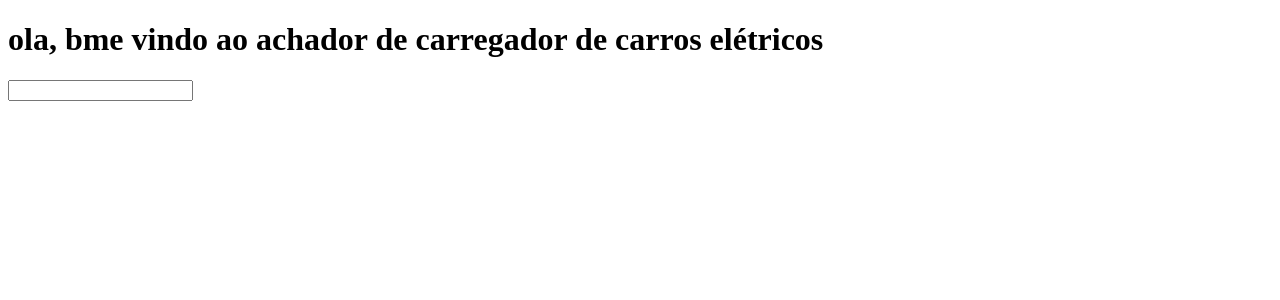
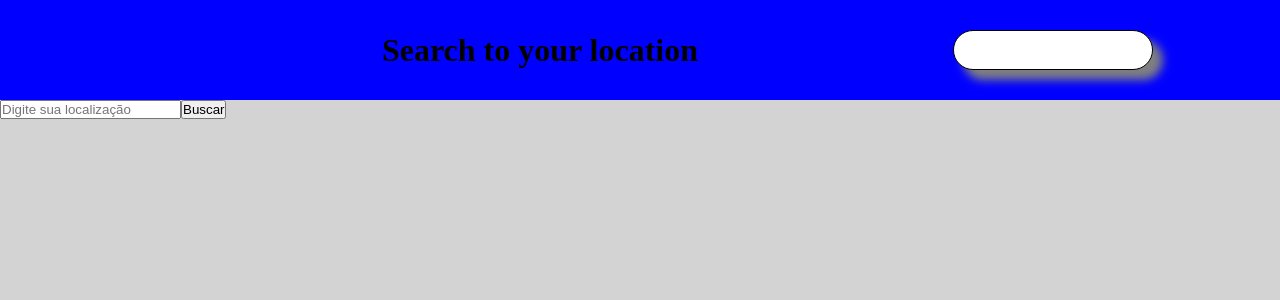
Before and after one commit to cauandrade123/eletric-station-finder, a React (Create React App) app in the folder findereletricstation/: page / in a window 1280 px wide. Shown: the top 300 px of the page. Built offline with nearby package versions, Linux system fonts and the light colour scheme; no server answers.

Commit message:
api fetched

```diff
--- a/findereletricstation/package.json
+++ b/findereletricstation/package.json
@@ -7,6 +7,7 @@
     "@testing-library/jest-dom": "^6.6.3",
     "@testing-library/react": "^16.2.0",
     "@testing-library/user-event": "^13.5.0",
+    "axios": "^1.8.4",
     "react": "^19.1.0",
     "react-dom": "^19.1.0",
     "react-scripts": "5.0.1",
--- a/findereletricstation/src/App.jsx
+++ b/findereletricstation/src/App.jsx
@@ -1,46 +1,63 @@
 import { useState } from 'react';
 import './App.scss';
+import Header from './components/header/header.jsx';
+import axios from  'axios';
+import CardLocation from './components/cards/card.jsx';
 
 function App() {
 
 
-  const axios = require('axios');
 
-// Definindo os parâmetros da requisição
+    const[location,setLocation] = useState('')
+    const[results, setResults] = useState([])
+
+
+
+
     const options = {
       method: 'GET',
       url: 'https://ev-charge-finder.p.rapidapi.com/search-by-location',
       params: {
-    near: 'São Paulo, SP, Brasil', // Localização de busca no Brasil
-    limit: '20' // Limite de resultados
+        near: location,
+        limit: '20'
       },
       headers: {
-    'x-rapidapi-key': 'bf8dff4de0mshf38228eec688b4cp172b86jsn313bc7b1a56d',
-    'x-rapidapi-host': 'ev-charge-finder.p.rapidapi.com'
+        'X-RapidAPI-Key': 'b2dd9a031cmsh2371dcdee407051p1add8ejsn0ca76e1ca259',
+        'X-RapidAPI-Host': 'ev-charge-finder.p.rapidapi.com'
       }
     };
 
-// Função para buscar dados
+
 async function fetchData() {
   try {
+    console.log('Buscando por:', location);
     const response = await axios.request(options);
-    console.log('Postos de Energia:', response.data);
+    console.log('Chaves da resposta:', Object.keys(response.data));
+    console.log('Resposta completa:', response.data);
+
+
+    setResults(response.data.stations || response.data.data || response.data);
+
   } catch (error) {
     console.error('Erro na Requisição:', error.response ? error.response.data : error.message);
   }
 }
 
-fetchData();
-
-
-  const[location,setLocation] = useState('')
 
 
   return (
     <main>
-        <h1>ola, bme vindo ao achador de carregador de carros elétricos</h1>
-        <input className='LocationInput' value={location} onChange={e => setLocation(e.target.value)} type="text" />
-        <h1>{location}</h1>
+          <Header />
+          <input placeholder='Digite sua localização' className='LocationInput' value={location} onChange={e => setLocation(e.target.value)} type="text" />
+          <button onClick={fetchData}>Buscar</button>
+
+        <section>
+            <div className='renderCards'>
+                {results.map((posto, index) => (
+                    <CardLocation key={index} posto={posto} />
+                ))}
+            </div>
+        </section>
     </main>
 
   );
--- a/findereletricstation/src/App.scss
+++ b/findereletricstation/src/App.scss
@@ -0,0 +1,13 @@
+ul{
+    text-align:center;
+}
+
+
+
+
+
+    .renderCards{
+        display: flex;
+        flex-direction: row ;
+        gap: 20px;
+    }
--- /dev/null
+++ b/findereletricstation/src/components/cards/card.jsx
@@ -0,0 +1,46 @@
+import './index.scss'
+
+
+export default function CardLocation({posto}){
+    return(
+    <main>
+        <div className="box">
+            <div className="posto-card">
+                    <h3>{posto.name}</h3>
+
+                    {posto.photo && (
+                        <img src={posto.photo} alt={posto.name} style={{ maxWidth: '100px', borderRadius: '8px' }} />
+                    )}
+
+                    <p><strong>Endereço:</strong> {posto.formatted_address}</p>
+
+                    {posto.phone_number && <p><strong>Telefone:</strong> {posto.phone_number}</p>}
+
+                    {posto.rating && (
+                        <p><strong>Avaliação:</strong> {posto.rating} ⭐ ({posto.review_count} review{posto.review_count > 1 ? 's' : ''})</p>
+                    )}
+
+                    <p><strong>Conectores:</strong></p>
+                    <ul>
+                        {posto.connectors.map((conector, idx) => (
+                        <li key={idx}>
+                            {conector.type} • {conector.kw} kW • {conector.speed} • {conector.available}/{conector.total} disponíveis
+                        </li>
+                        ))}
+                    </ul>
+
+                    {posto.website && (
+                        <p><a href={posto.website} target="_blank" rel="noopener noreferrer">🌐 Site</a></p>
+                    )}
+
+                    {posto.place_link && (
+                        <p><a href={posto.place_link} target="_blank" rel="noopener noreferrer">📍 Ver no Google Maps</a></p>
+                    )}
+
+                    <hr style={{ margin: '20px 0' }} />
+
+            </div>
+        </div>
+    </main>
+    )
+}
--- /dev/null
+++ b/findereletricstation/src/components/cards/index.scss
@@ -0,0 +1,51 @@
+.box{
+    width: 350px;
+    height: 350px;
+    border-radius: 20px;
+    background-color: rgb(255, 255, 255);
+    box-shadow: 20px 20px 20px black;
+    display: flex;
+    justify-content: center;
+    align-items: center;
+
+    .header{
+        width: 400px;
+        height: 100px;
+        background-color: lightblue;
+
+    }
+
+
+    .posto-item {
+        background-color: #f9f9f9;
+        padding: 16px;
+        border-radius: 12px;
+        margin-bottom: 20px;
+        box-shadow: 0 0 10px rgba(0,0,0,0.05);
+
+        h3 {
+          margin-top: 0;
+        }
+
+        img {
+          margin-top: 10px;
+          margin-bottom: 10px;
+        }
+
+        ul {
+          padding-left: 20px;
+        }
+
+        a {
+          color: #007bff;
+          text-decoration: none;
+
+          &:hover {
+            text-decoration: underline;
+          }
+        }
+      }
+
+
+
+}
--- /dev/null
+++ b/findereletricstation/src/components/header/header.jsx
@@ -0,0 +1,13 @@
+import './index.scss'
+
+
+
+export default function Header(){
+    return(
+        <header>
+            <img className='searchLogo' src="" alt="" />
+            <h1>Search to your location</h1>
+            <input className='SearchLoactionInput' type="text" />
+        </header>
+    )
+}
--- /dev/null
+++ b/findereletricstation/src/components/header/index.scss
@@ -0,0 +1,18 @@
+header{
+  display: flex;
+  justify-content: space-around ;
+  align-items: center;
+  width: 100%;
+  height: 100px;
+  background-color: blue;
+
+
+  .SearchLoactionInput{
+    border-radius: 20px;
+    border: 1px solid black;
+    box-shadow: 10px 10px 10px grey;
+    height: 40px;
+    width: 200px;
+
+  }
+}
--- a/findereletricstation/src/index.scss
+++ b/findereletricstation/src/index.scss
@@ -0,0 +1,9 @@
+*{
+    box-sizing: border-box;
+    margin: 0;
+    padding: 0;
+}
+
+body{
+    background-color: lightgrey;
+}
```
Also changed, not shown: 1 other file (tests, documents, lock files or other folders). Lines whose indentation alone changed are shown as unchanged.
